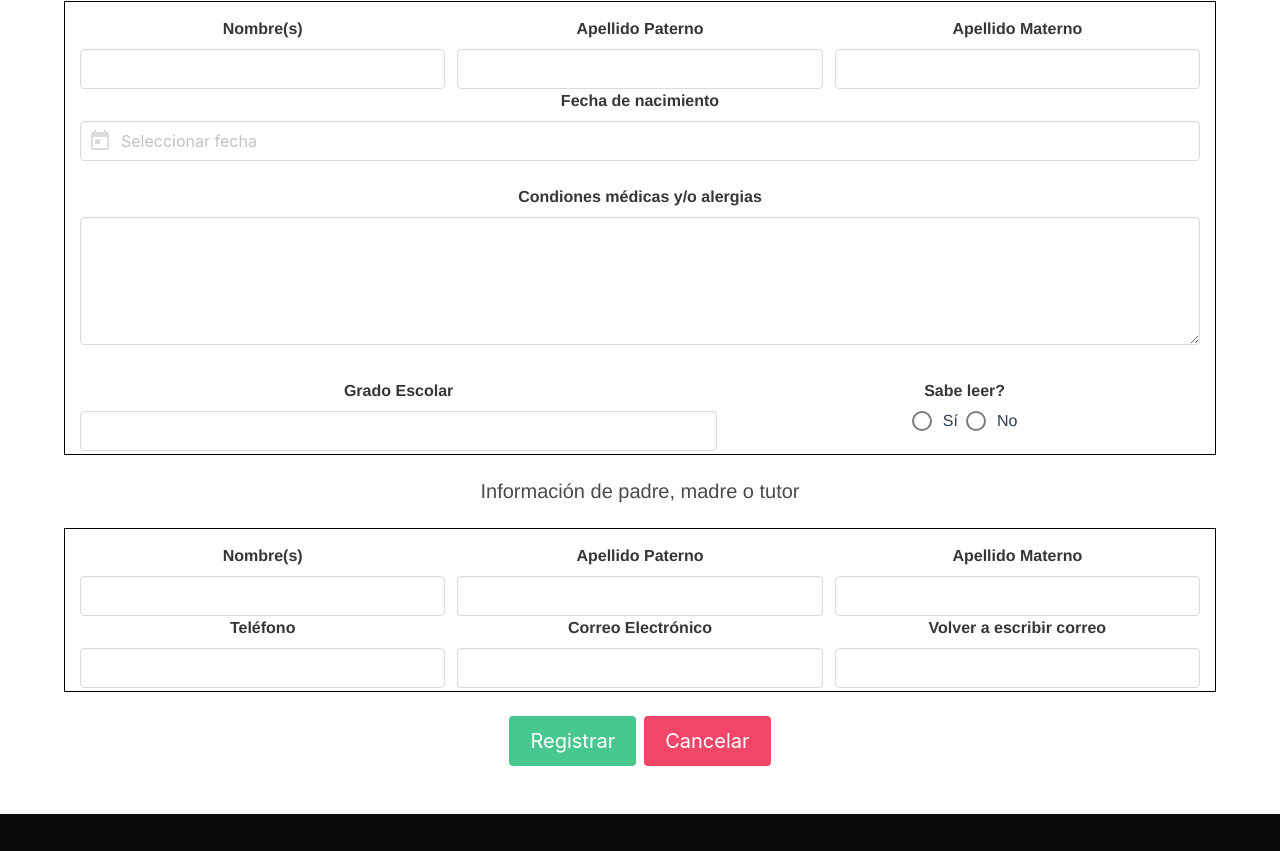
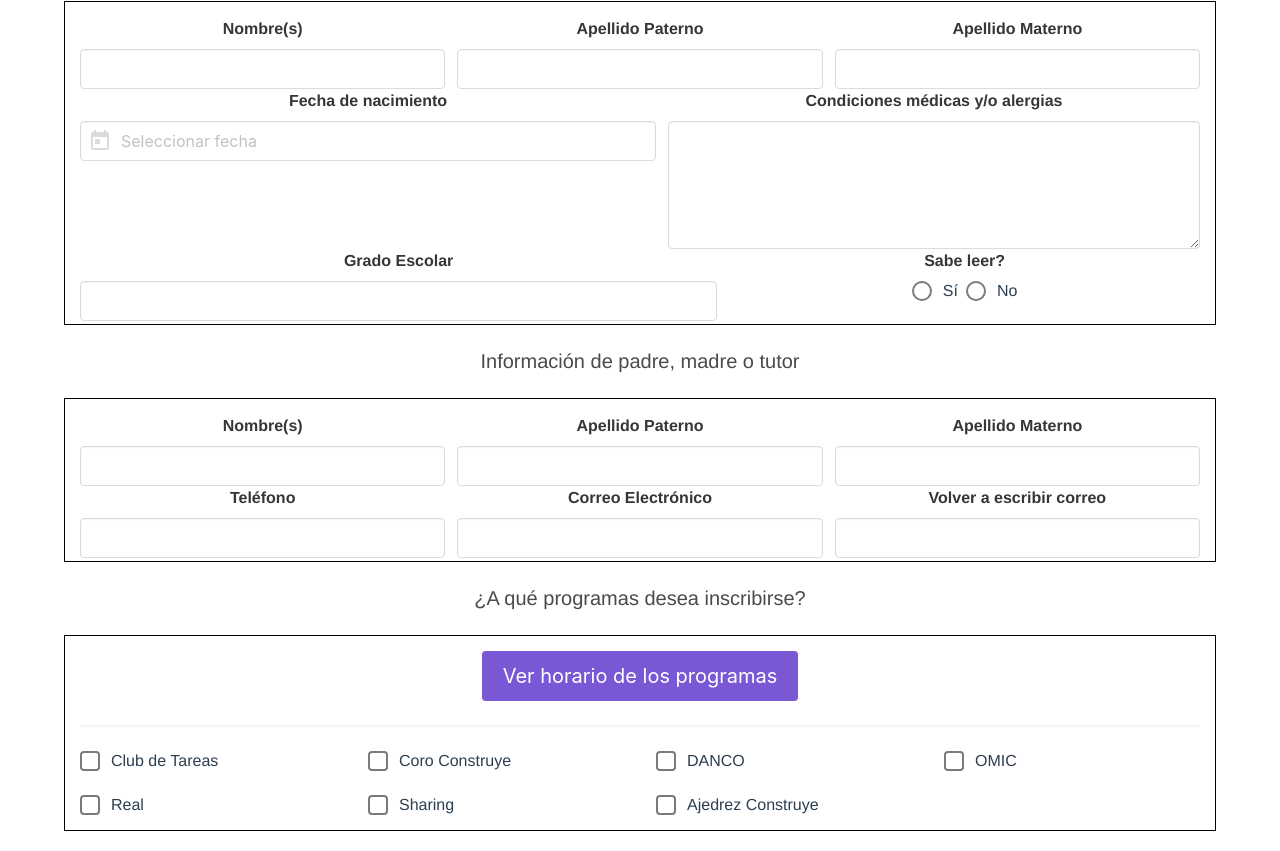
Before and after one commit to SanchezPepe/itamconstruye, a Vue app: page /form in a window 1280 px wide. Shown: the part 649-1500 px from the top of the page. Built offline with nearby package versions, Linux system fonts and the light colour scheme.

Commit message:
se agrega la sección para registrar clases

```diff
--- a/src/views/Form.vue
+++ b/src/views/Form.vue
@@ -50,10 +50,9 @@
                         :format="DatePickerFormat">
                     </b-datepicker>
                 </b-field>
-            </b-field>
-            <br>
-            <b-field label="Condiones médicas y/o alergias">
-                <b-input maxlength="200" type="textarea"></b-input>
+                <b-field label="Condiciones médicas y/o alergias" expanded>
+                    <b-input type="textarea"></b-input>
+                </b-field>
             </b-field>
 
             <!-- INFORMACIÓN ESCOLAR DEL ALUMNO -->
@@ -74,6 +73,7 @@
             </b-field>
         </section>
 
+        <!-- Información del tutor -->
         <br>
         <h2 class="subtitle">Información de padre, madre o tutor</h2>
         <section class="container info">
@@ -101,7 +101,33 @@
                 </b-field>
             </b-field>
         </section>
+
+        <!-- Seleccionar cursos -->
         <br>
+        <h2 class="subtitle">¿A qué programas desea inscribirse?</h2>
+        <section class="container info">
+            <button class="button is-medium is-primary" @click="alert">
+                Ver horario de los programas
+            </button>
+            <hr>
+            <div>
+                <section class="columns">
+                    <b-checkbox class="column">Club de Tareas</b-checkbox>
+                    <b-checkbox class="column">Coro Construye</b-checkbox>
+                    <b-checkbox class="column">DANCO</b-checkbox>
+                    <b-checkbox class="column">OMIC</b-checkbox>
+                </section>
+                <section class="columns">
+                    <b-checkbox class="column">Real</b-checkbox>
+                    <b-checkbox class="column">Sharing</b-checkbox>
+                    <b-checkbox class="column">Ajedrez Construye</b-checkbox>
+                    <div class="column"></div>
+                </section>
+            </div>
+
+        </section>
+        <br>
+        <!-- Botones para confirmar o cancelar -->
         <div class="buttons container is-centered">
             <b-button type="is-success" size="is-medium">Registrar</b-button>
             <b-button type="is-danger" size="is-medium">Cancelar</b-button>
@@ -122,6 +148,15 @@
                 yearsRange: [-30, 0]
 
             }
+        },
+        methods: {
+            alert() {
+                this.$buefy.dialog.alert({
+                    title: 'Horario de Programas Privamera 2020',
+                    message: '<img src="http://localhost:8080/img/horarioDummy.f8feae03.png" alt="Horario de prueba">',
+                    confirmText: 'Ok'
+                })
+            }
         }
     }
 </script>
```
Also changed, not shown: src/assets/horarioDummy.png (added).
